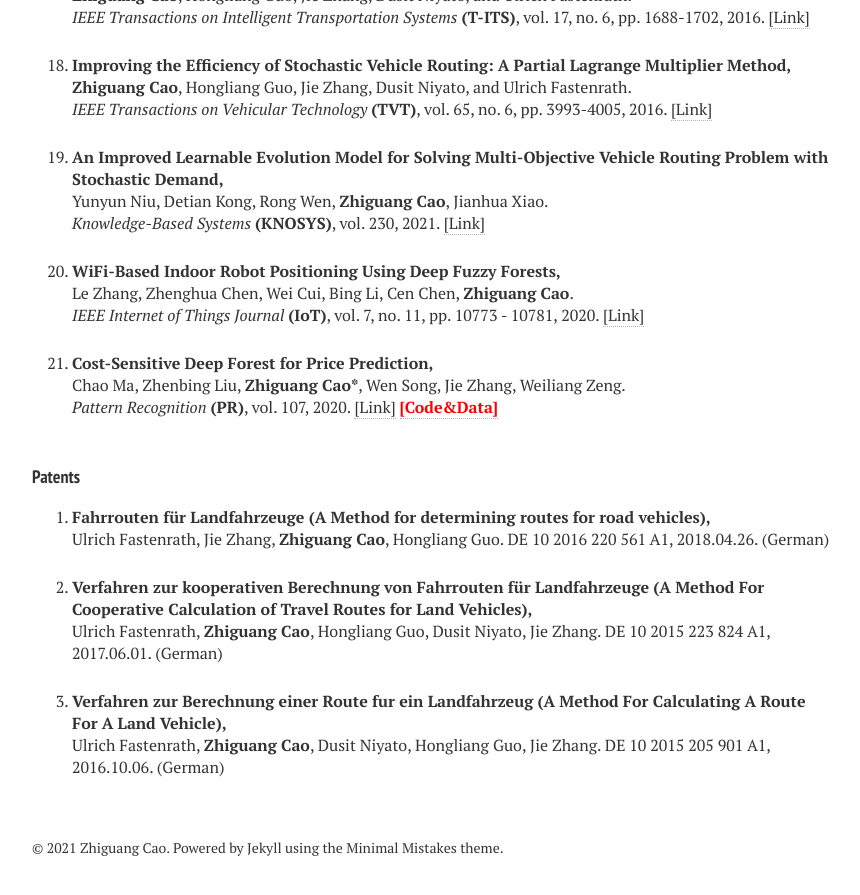
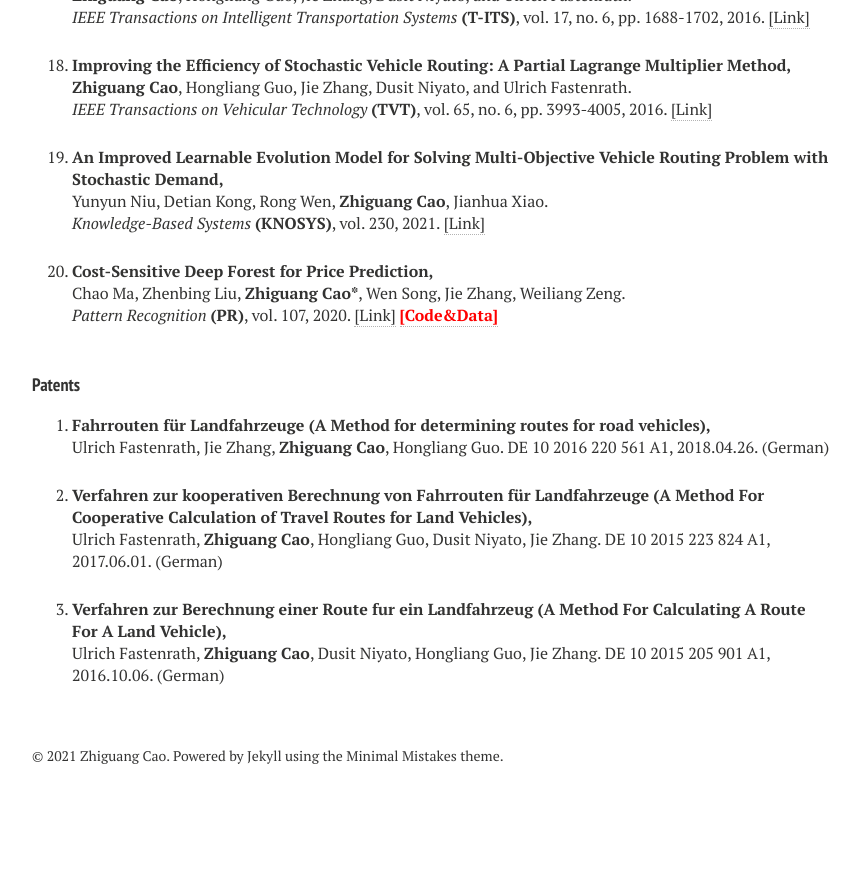
Before and after one commit to zhiguangcaosg/zhiguangcaosg.github.io, a Jekyll site: the page built from publications.md, in a window 1280 px wide and 900 px high, scrolled down 2839 px. Shown: the top 895 px of the window, without its empty margins (288-1148 px from the left). Built offline with Jekyll 4.4.1, drawn with Linux system fonts in a browser that asks for light colours; nearby versions of some CDN libraries; after the commit the page ends 3653 px from its top, so only the background shows below that.

Commit message:
Update publications.html

```diff
--- a/_layouts/publications.html
+++ b/_layouts/publications.html
@@ -433,14 +433,6 @@ div.bibtex pre { font-size: 75%; overflow: auto;  width: 100%; padding: 0em 0em;
 
  -->
 
-<li>
-<p>
-<b>WiFi-Based Indoor Robot Positioning Using Deep Fuzzy Forests,</b>
-<br>Le Zhang, Zhenghua Chen, Wei Cui, Bing Li, Cen Chen, <b>Zhiguang Cao</b>.<br>
-<i>IEEE Internet of Things Journal</i> <b>(IoT)</b>, vol. 7, no. 11, pp. 10773 - 10781, 2020. <a href="https://ieeexplore.ieee.org/document/9060874" target="_blank">[Link]</a>
-</p>
-</li>
-
 
 
 
```
Also changed, not shown: other parts of _layouts/publications.html (+9 -0 lines).
